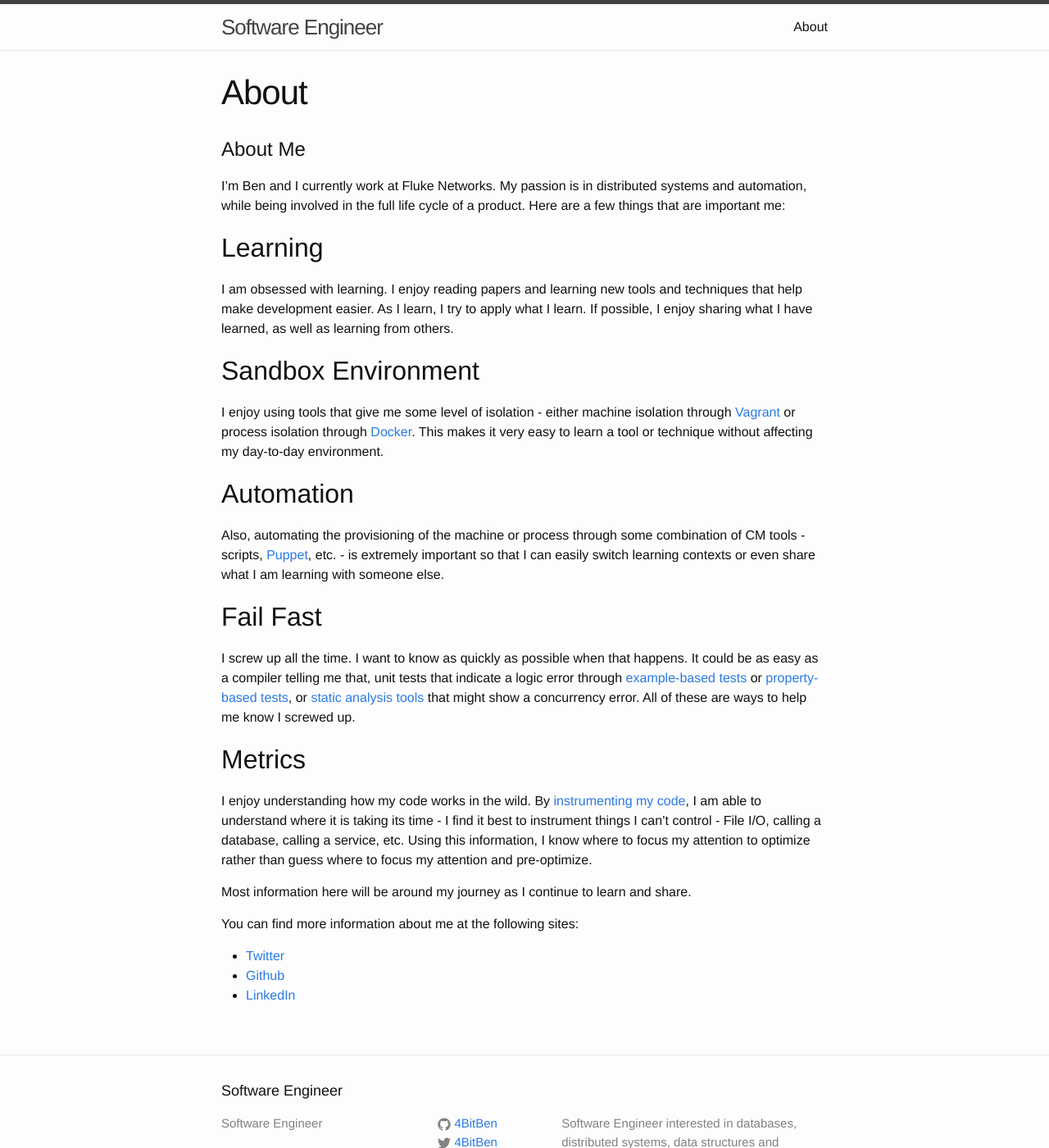
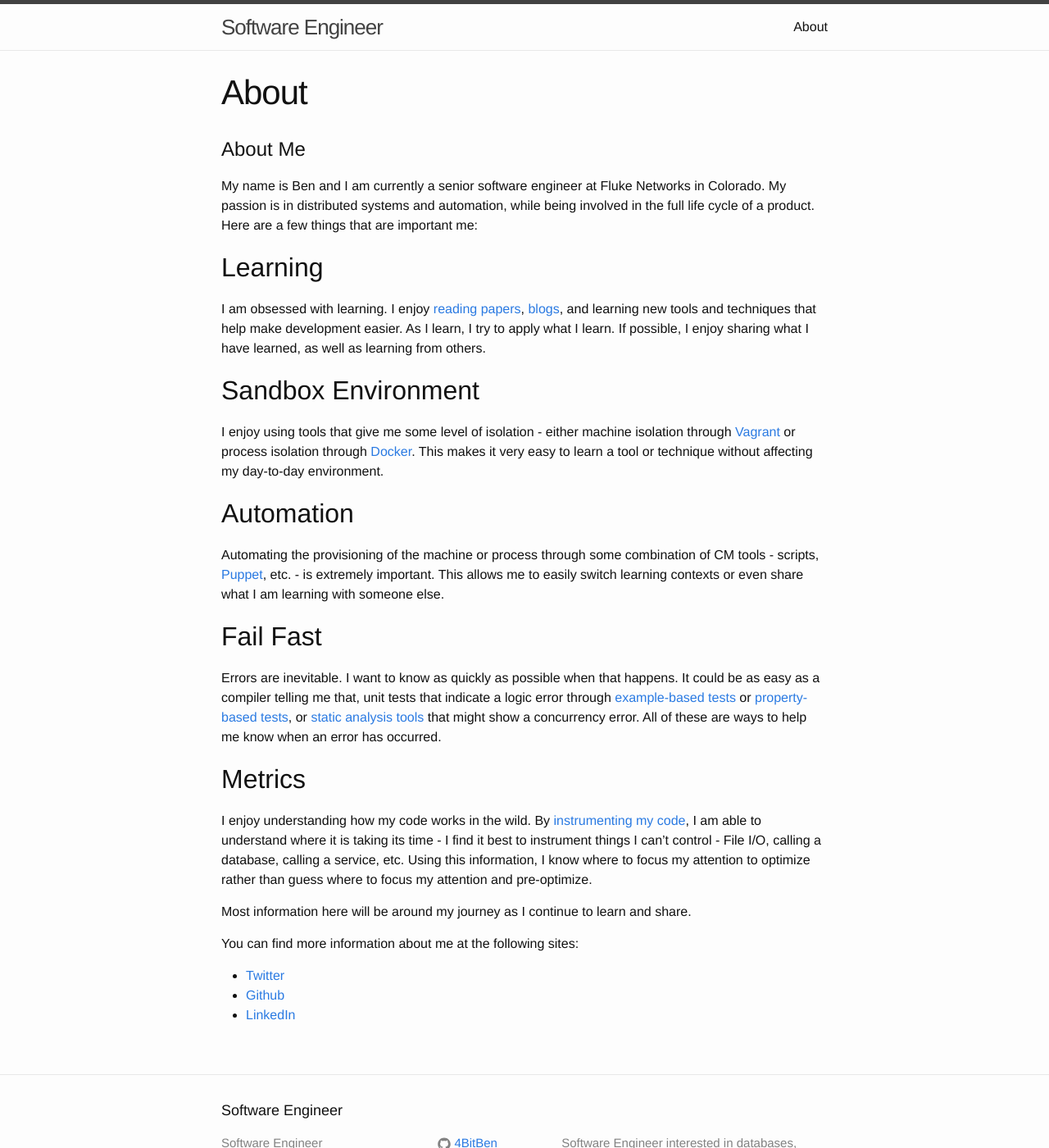
Before and after one commit to 4BitBen/4BitBen.github.io, a Jekyll site: the page built from about.md, in a window 1280 px wide and 1400 px high. Shown: the whole window at 82% size. Built offline with Jekyll 4.4.1, drawn with Linux system fonts in a browser that asks for light colours.

Commit message:
Updated about section.

```diff
--- a/about.md
+++ b/about.md
@@ -5,13 +5,14 @@ permalink: /about/
 ---
 
 # About Me
-I'm Ben and I currently work at Fluke Networks. My passion is in distributed systems and automation, while being
-involved in the full life cycle of a product. Here are a few things that are important me:
+My name is Ben and I am currently a senior software engineer at Fluke Networks in Colorado. My passion is in
+distributed systems and automation, while being involved in the full life cycle of a product. Here are a few things
+that are important me:
 
 ## Learning
-I am obsessed with learning. I enjoy reading papers and learning new tools and techniques that help make development
-easier.  As I learn, I try to apply what I learn. If possible, I enjoy sharing what I have learned, as well as learning
-from others.
+I am obsessed with learning. I enjoy [reading papers](https://github.com/papers-we-love/papers-we-love),
+[blogs](http://www.bailis.org/blog/), and learning new tools and techniques that help make development easier.  As I
+learn, I try to apply what I learn. If possible, I enjoy sharing what I have learned, as well as learning from others.
 
 ## Sandbox Environment
 I enjoy using tools that give me some level of isolation - either machine isolation through [Vagrant](www.vagrantup.com)
@@ -19,15 +20,15 @@ or process isolation through [Docker](www.docker.com). This makes it very easy t
 affecting my day-to-day environment.
 
 ## Automation
-Also, automating the provisioning of the machine or process through some combination of CM tools - scripts,
-[Puppet](http://docs.puppetlabs.com/puppet), etc. - is extremely important so that I can easily switch learning
+Automating the provisioning of the machine or process through some combination of CM tools - scripts,
+[Puppet](http://docs.puppetlabs.com/puppet), etc. - is extremely important. This allows me to easily switch learning
 contexts or even share what I am learning with someone else.
 
 ## Fail Fast
-I screw up all the time. I want to know as quickly as possible when that happens. It could be as easy as a compiler
+Errors are inevitable. I want to know as quickly as possible when that happens. It could be as easy as a compiler
 telling me that, unit tests that indicate a logic error through [example-based tests](http://junit.org/) or
 [property-based tests](https://github.com/pholser/junit-quickcheck), or [static analysis tools](http://findbugs.sourceforge.net/)
-that might show a concurrency error. All of these are ways to help me know I screwed up.
+that might show a concurrency error. All of these are ways to help me know when an error has occurred.
 
 ## Metrics
 I enjoy understanding how my code works in the wild. By [instrumenting my code](https://dropwizard.github.io/metrics),
```
